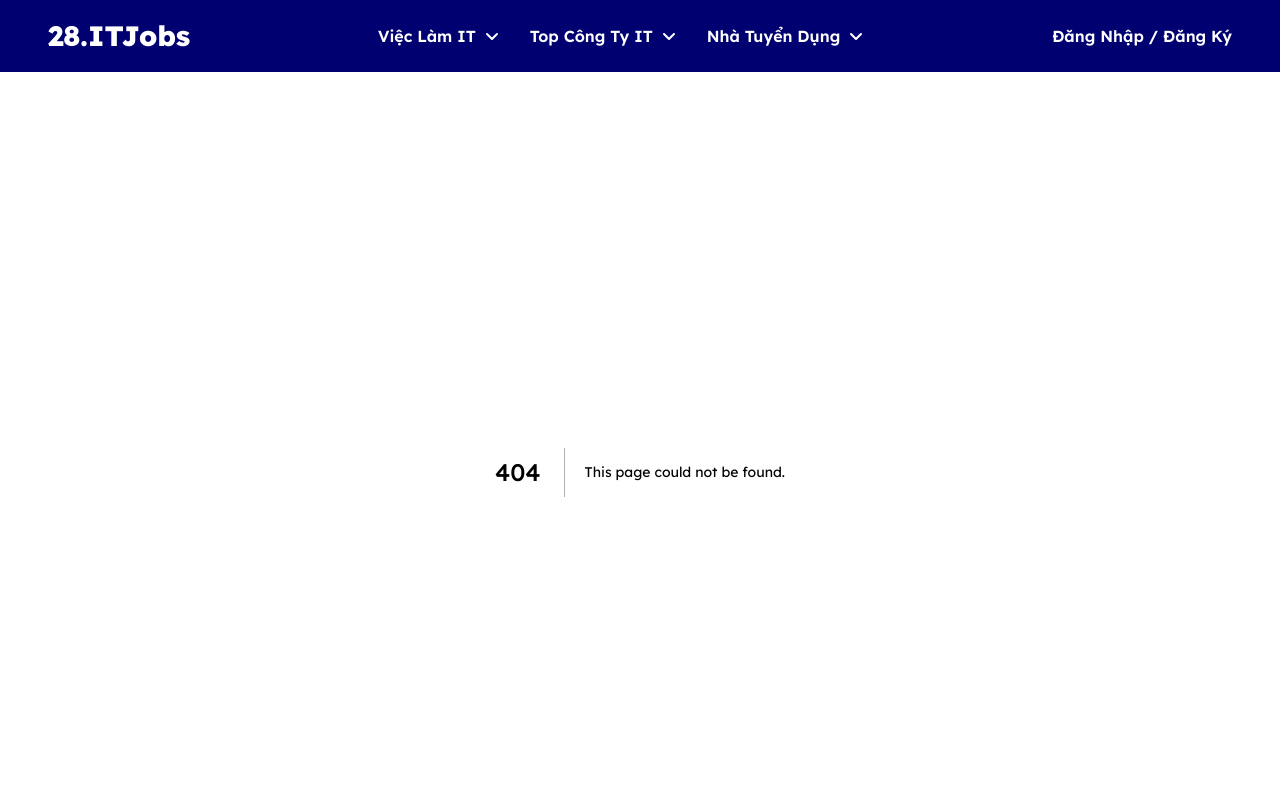
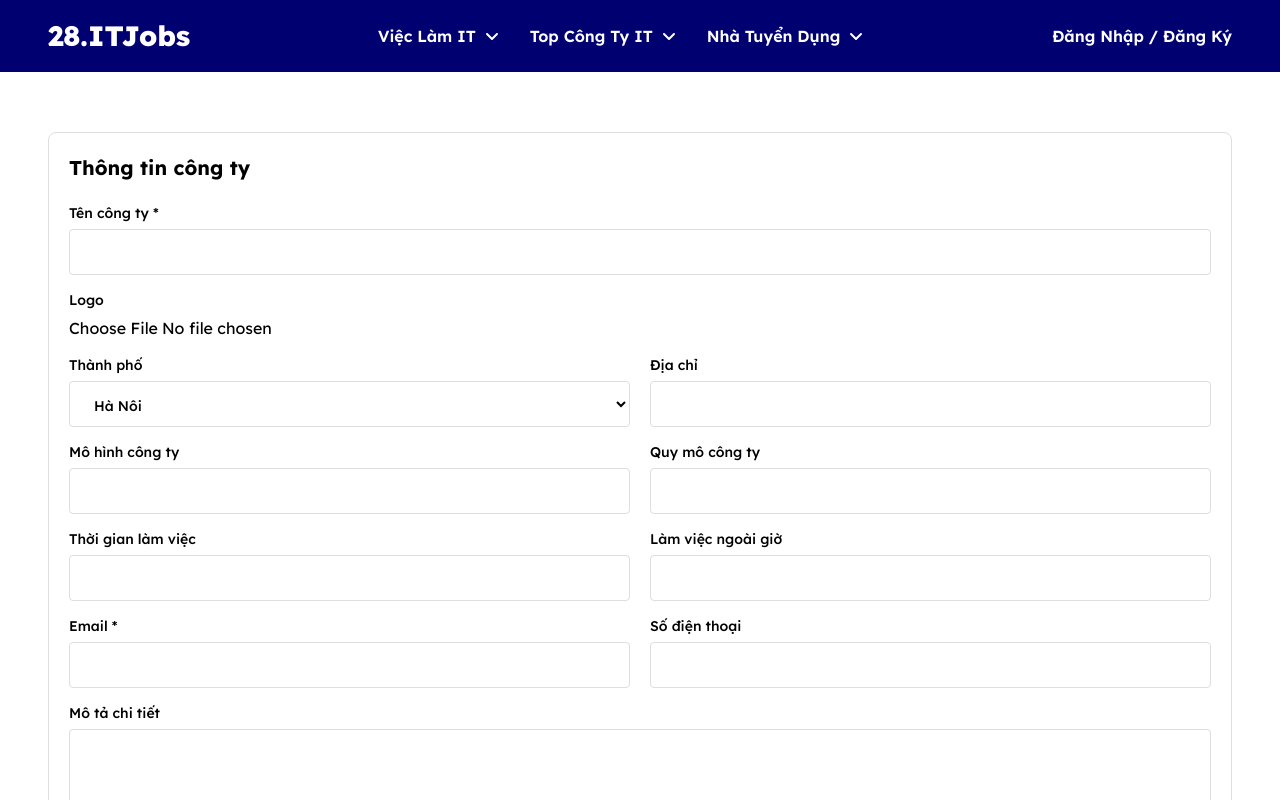
Before and after one commit to NgThVinh20/Recruitment-website, a Next.js app: page /company-manager/profile in a window 1280 px wide. Before the commit this address had no page. Shown: the top 800 px of the page. Built offline with nearby package versions, Linux system fonts and the light colour scheme.

Commit message:
manager profile

```diff
--- /dev/null
+++ b/src/app/(pages)/company-manager/profile/page.tsx
@@ -0,0 +1,183 @@
+export default function CompanyManagerProfile(){
+  return (
+    <>
+      <div className="py-[60px]">
+        <div className="contain">
+          <div className="border border-[#DEDEDE] rounded-[8px] p-[20px]">
+            <h1 className="font-[700] text-[20px] text-black mb-[20px]">
+              Thông tin công ty
+            </h1>
+            <form
+              action=""
+              className="grid sm:grid-cols-2 grid-cols-1 gap-x-[20px] gap-y-[15px]"
+            >
+              <div className="sm:col-span-2">
+                <label
+                  htmlFor="companyName"
+                  className="block font-[500] text-[14px] text-black mb-[5px]"
+                >
+                  Tên công ty *
+                </label>
+                <input
+                  type="text"
+                  name=""
+                  id="companyName"
+                  className="w-[100%] h-[46px] border border-[#DEDEDE] rounded-[4px] py-[14px] px-[20px] font-[500] text-[14px] text-black"
+                />
+              </div>
+              <div className="sm:col-span-2">
+                <label
+                  htmlFor="logo"
+                  className="block font-[500] text-[14px] text-black mb-[5px]"
+                >
+                  Logo
+                </label>
+                <input
+                  type="file"
+                  name=""
+                  id="logo"
+                  accept="image/*"
+                  className=""
+                />
+              </div>
+              <div className="">
+                <label
+                  htmlFor="city"
+                  className="block font-[500] text-[14px] text-black mb-[5px]"
+                >
+                  Thành phố
+                </label>
+                <select
+                  name=""
+                  id="city"
+                  className="w-[100%] h-[46px] border border-[#DEDEDE] rounded-[4px] py-[14px] px-[20px] font-[500] text-[14px] text-black"
+                >
+                  <option value="">Hà Nội</option>
+                  <option value="">Đà Nẵng</option>
+                  <option value="">Hồ Chí Minh</option>
+                </select>
+              </div>
+              <div className="">
+                <label
+                  htmlFor="address"
+                  className="block font-[500] text-[14px] text-black mb-[5px]"
+                >
+                  Địa chỉ
+                </label>
+                <input
+                  type="text"
+                  name=""
+                  id="address"
+                  className="w-[100%] h-[46px] border border-[#DEDEDE] rounded-[4px] py-[14px] px-[20px] font-[500] text-[14px] text-black"
+                />
+              </div>
+              <div className="">
+                <label
+                  htmlFor="companyModel"
+                  className="block font-[500] text-[14px] text-black mb-[5px]"
+                >
+                  Mô hình công ty
+                </label>
+                <input
+                  type="text"
+                  name=""
+                  id="companyModel"
+                  className="w-[100%] h-[46px] border border-[#DEDEDE] rounded-[4px] py-[14px] px-[20px] font-[500] text-[14px] text-black"
+                />
+              </div>
+              <div className="">
+                <label
+                  htmlFor="companyEmployees"
+                  className="block font-[500] text-[14px] text-black mb-[5px]"
+                >
+                  Quy mô công ty
+                </label>
+                <input
+                  type="text"
+                  name=""
+                  id="companyEmployees"
+                  className="w-[100%] h-[46px] border border-[#DEDEDE] rounded-[4px] py-[14px] px-[20px] font-[500] text-[14px] text-black"
+                />
+              </div>
+              <div className="">
+                <label
+                  htmlFor="workingTime"
+                  className="block font-[500] text-[14px] text-black mb-[5px]"
+                >
+                  Thời gian làm việc
+                </label>
+                <input
+                  type="text"
+                  name=""
+                  id="workingTime"
+                  className="w-[100%] h-[46px] border border-[#DEDEDE] rounded-[4px] py-[14px] px-[20px] font-[500] text-[14px] text-black"
+                />
+              </div>
+              <div className="">
+                <label
+                  htmlFor="WorkOvertime"
+                  className="block font-[500] text-[14px] text-black mb-[5px]"
+                >
+                  Làm việc ngoài giờ
+                </label>
+                <input
+                  type="text"
+                  name=""
+                  id="WorkOvertime"
+                  className="w-[100%] h-[46px] border border-[#DEDEDE] rounded-[4px] py-[14px] px-[20px] font-[500] text-[14px] text-black"
+                />
+              </div>
+              <div className="">
+                <label
+                  htmlFor="email"
+                  className="block font-[500] text-[14px] text-black mb-[5px]"
+                >
+                  Email *
+                </label>
+                <input
+                  type="email"
+                  name=""
+                  id="email"
+                  className="w-[100%] h-[46px] border border-[#DEDEDE] rounded-[4px] py-[14px] px-[20px] font-[500] text-[14px] text-black"
+                />
+              </div>
+              <div className="">
+                <label
+                  htmlFor="phone"
+                  className="block font-[500] text-[14px] text-black mb-[5px]"
+                >
+                  Số điện thoại
+                </label>
+                <input
+                  type="text"
+                  name=""
+                  id="phone"
+                  className="w-[100%] h-[46px] border border-[#DEDEDE] rounded-[4px] py-[14px] px-[20px] font-[500] text-[14px] text-black"
+                />
+              </div>
+              <div className="sm:col-span-2">
+                <label
+                  htmlFor="description"
+                  className="block font-[500] text-[14px] text-black mb-[5px]"
+                >
+                  Mô tả chi tiết
+                </label>
+                <textarea
+                  name=""
+                  id="description"
+                  className="w-[100%] h-[350px] border border-[#DEDEDE] rounded-[4px] py-[14px] px-[20px] font-[500] text-[14px] text-black"
+                  defaultValue={""}
+                />
+              </div>
+              <div className="sm:col-span-2">
+                <button className="bg-primary rounded-[4px] h-[48px] px-[20px] font-[700] text-[16px] text-white">
+                  Cập nhật
+                </button>
+              </div>
+            </form>
+          </div>
+        </div>
+      </div>
+    </>
+  )
+}
```
